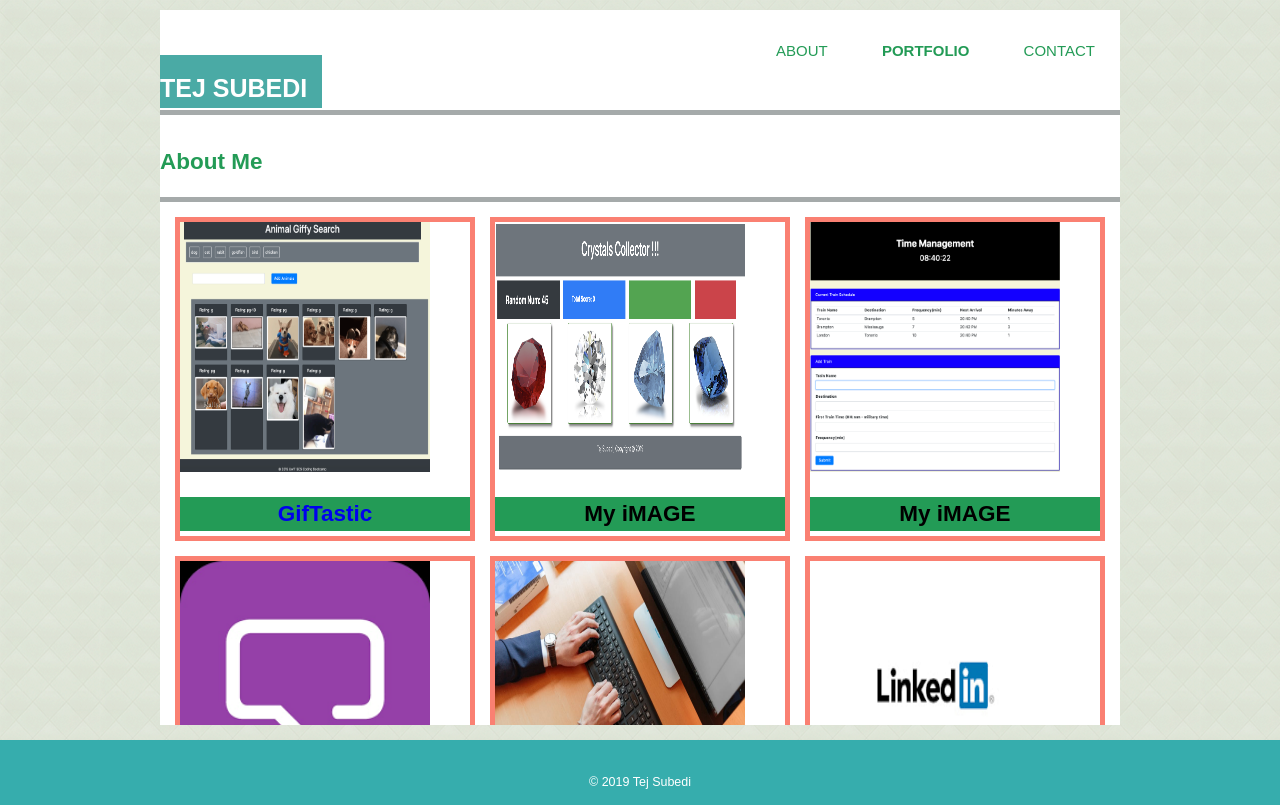
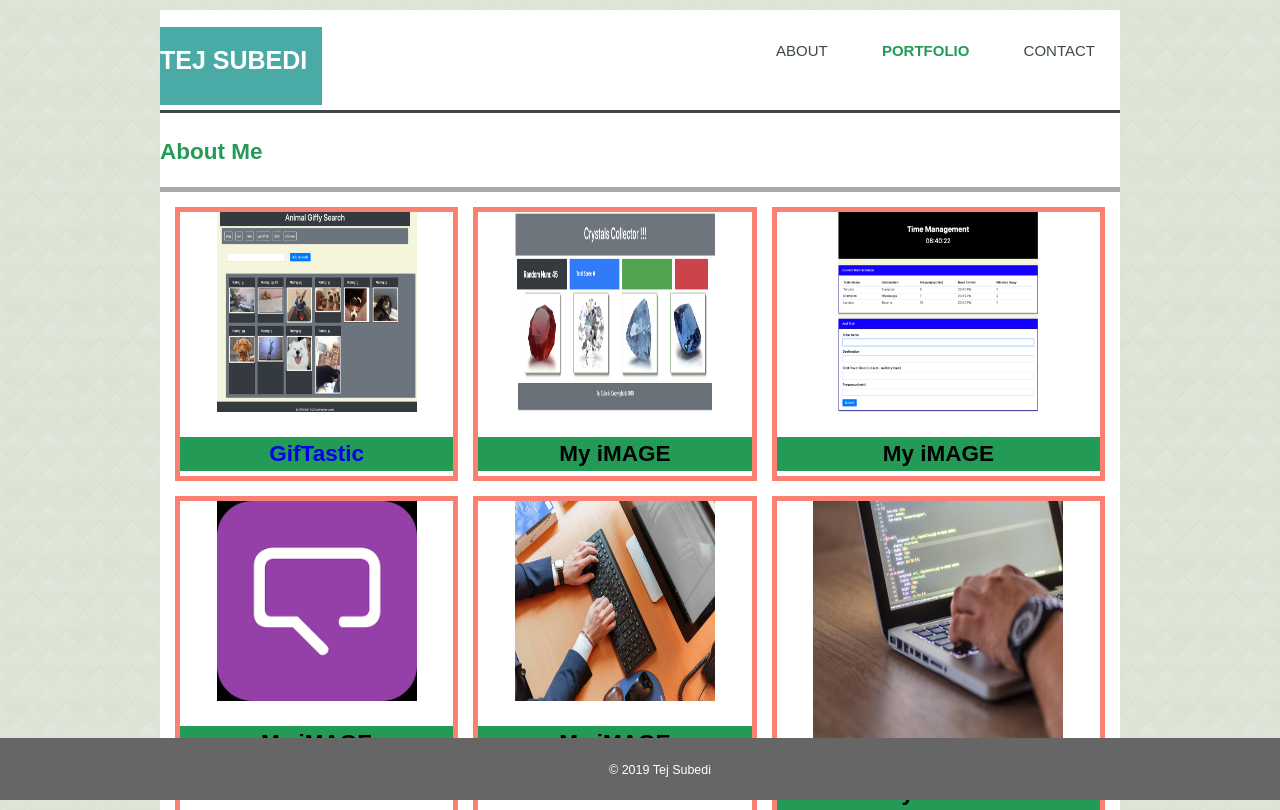
Before and after one commit to tejsubedi/portfolio-2, a plain HTML site: page portfolio.html in a window 1280 px wide. Drawn offline with Linux system fonts and the light colour scheme.

Commit message:
portfolio updated

```diff
--- a/css/style.css
+++ b/css/style.css
@@ -1,5 +1,6 @@
-@import url('https://fonts.googleapis.com/css?family=Montserrat:400,700');
-body, html{
+@import url("https://fonts.googleapis.com/css?family=Montserrat:400,700");
+body,
+html {
   height: 100%;
 }
 
@@ -14,13 +15,19 @@ body {
   display: grid;
   grid-auto-rows: minmax(75px, auto);
 }
+
+/* Global css */
 .container {
   width: 75%;
+  height: 100%;
   margin: 5px auto;
-    grid-template-rows: 51px fit-content(30%);
+  grid-template-rows: 51px fit-content(70%);
   display: grid;
   background-color: #ffffff;
 }
+
+/* Header */
+
 a {
   text-decoration: none;
 }
@@ -29,36 +36,34 @@ ul {
   float: right;
   margin-top: 30px;
 }
-ul li{
+ul li {
   display: inline;
-
 }
 ul li a {
-    color: #239B56;
+  color: rgb(61, 73, 73);
   padding: 25px;
-
-
 }
 header {
   display: grid;
-    grid-template-columns: fit-content(30%) auto;
+  grid-template-columns: fit-content(50%) auto;
   height: 100px;
   margin-bottom: 5px;
-    border-bottom: 5px solid rgb(165, 170, 170);
+  border-bottom: 3px solid rgb(61, 73, 73);
   text-transform: uppercase;
 }
-header .current a{
-    color: #239B56;
+header .current a {
+  color: #239b56;
   font-weight: bold;
 }
-header a:hover{
+header a:hover {
   color: #e8491d;
   font-weight: bold;
 }
+
 #logo {
   padding-top: 15px;
   margin-left: 0px;
-    margin-top: 45px;
+  margin-bottom: 5px;
   padding-right: 15px;
   color: white;
   text-align: center;
@@ -66,62 +71,51 @@ header a:hover{
   display: inline-block;
   font-size: 25px;
   height: auto;
-    background-color: #4aaaa5   ;
-
+  background-color: #4aaaa5;
+}
+/* Aside Section */
+aside {
+    margin-top: 55px;
   }
 
+  #about {
+    color: #239b56;
+  }
+
+
+/* Section */
+
 section#main-content {
-    /* background-color: #36ADAD; */
   padding: 1em;
-    border-top: 5px solid rgb(165, 170, 170);
+  border-top: 3px solid rgb(165, 170, 170);
   display: grid;
   grid-template-columns: repeat(2, auto);
   overflow: scroll;
-   grid-gap: 1em;
 }
-/* #content h1 {
-    text-transform: uppercase;
-    color: #FFFBC5;
-} */
-#content p {
-    /* color: #ffffff; */
-}
-img {
-    max-width: 100%;
-    background-size: cover;
-    margin: 0 auto;
-}
+
 #myimg {
-    /* border-radius: 50%; */
   width: 200px;
   height: 200px;
-
-}
-aside {
-    /* background-color:  #36ADAD;
-    color: #239B56; */
-    margin-top: 65px;
-}
-#about {
-    color: #239B56;
+  float: left;
+  margin-right: 15px;
 }
 
+
 footer {
-    background: #36ADAD;
-     /* margin-bottom: 2px; */
-     padding: 10px;
+  background: #666666;
+  padding: 20px;
   margin-top: 10px;
   grid-column-start: 1;
-    /* position: fixed;
+  position: fixed;
   bottom: 0;
-    width: 100%; */
+ width: 100%;
 
 }
 
 #footer-page {
   text-align: center;
   color: white;
-    padding-top: 20px;
+  /* padding-top: 20px; */
 }
 
 section#main-portfolio {
@@ -129,24 +123,26 @@ section#main-portfolio {
   padding: 1em;
   border-top: 5px solid rgb(165, 170, 170);
   display: grid;
-    grid-template-columns: repeat(3, 3fr);
+  grid-template-columns: repeat(3, auto);
   overflow: scroll;
   grid-gap: 1em;
+
 }
 .imagename {
-    background-color: #239B56;
+  background-color: #239b56;
   text-align: center;
   margin-bottom: 5px;
 }
 .image-1 {
   border: 5px solid salmon;
-
+  text-align: center;
 }
-
 
 /* Contact Page */
 
-input[type=text], select, textarea {
+input[type="text"],
+select,
+textarea {
   width: 100%;
   padding: 5px;
   border: 1px solid #ccc;
@@ -156,8 +152,8 @@ input[type=text], select, textarea {
   margin-bottom: 5px;
   resize: vertical;
 }
-  input[type=submit] {
-    background-color: #4CAF50;
+input[type="submit"] {
+  background-color: #4caf50;
   color: white;
   padding: 12px 20px;
   border: none;
@@ -165,6 +161,6 @@ input[type=text], select, textarea {
   cursor: pointer;
   font-weight: bold;
 }
-  input[type=submit]:hover {
+input[type="submit"]:hover {
   background-color: #45a049;
 }
--- a/portfolio.html
+++ b/portfolio.html
@@ -19,42 +19,44 @@
                 </ul>
             </nav>
         </header>
+
         <aside>
             <h1 id="about">About Me</h1>
         </aside>
+
         <section id="main-portfolio">
             <div class="image-1">
-                <img src="assets/images/GiphyImage.png" alt="mypic" width="250px" height="250px">
+                <img src="assets/images/GiphyImage.png" alt="mypic" width="200px" height="200px">
                 <div id="portfolio-name">
                     <h1 class="imagename"><a href="https://tejsubedi.github.io/GifTastic/">GifTastic</a></h1>
                  </div>
             </div>
             <div class="image-1">
-                <img src="assets/images/Mycrystal.png" alt="mypic"  width="250px" height="250px">
+                <img src="assets/images/Mycrystal.png" alt="mypic"  width="200px" height="200px">
                 <div id="portfolio-name">
                     <h1 class="imagename">My iMAGE</h1>
                  </div>
             </div>
             <div class="image-1">
-                <img src="assets/images/trainTime.png" alt="mypic"  width="250px" height="250px">
+                <img src="assets/images/trainTime.png" alt="mypic"  width="200px" height="200px">
                 <div id="portfolio-name">
                     <h1 class="imagename" >My iMAGE</h1>
                  </div>
             </div>
             <div class="image-1">
-                <img src="assets/images/mychat.png" alt="mypic"  width="250px" height="250px">
+                <img src="assets/images/mychat.png" alt="mypic"  width="200px" height="200px">
                 <div id="portfolio-name">
                     <h1 class="imagename">My iMAGE</h1>
                  </div>
             </div>
             <div class="image-1">
-                <img src="assets/images/mycomp1.jpeg" alt="mypic"  width="250px" height="250px">
+                <img src="assets/images/mycomp1.jpeg" alt="mypic"  width="200px" height="200px">
                 <div id="portfolio-name">
                     <h1 class="imagename">My iMAGE</h1>
                  </div>
             </div>
             <div class="image-1">
-                <img src="assets/images/mylinkedin.png" alt="mypic"  width="250px" height="250px">
+                <img src="assets/images/mycomp.jpeg" alt="mypic"  width="250px" height="250px">
                 <div id="portfolio-name">
                     <h1 class="imagename">My iMAGE</h1>
                  </div>
```
Also changed, not shown: index.html (+1 -1 lines). Lines whose indentation alone changed are shown as unchanged.
